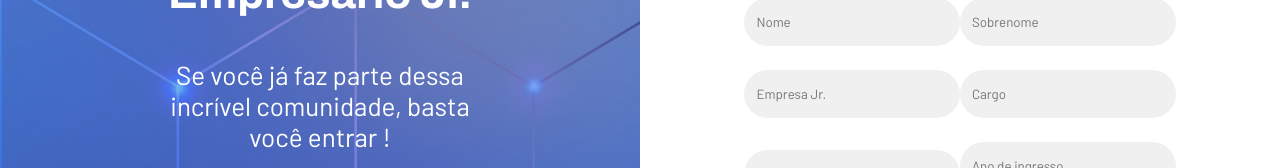
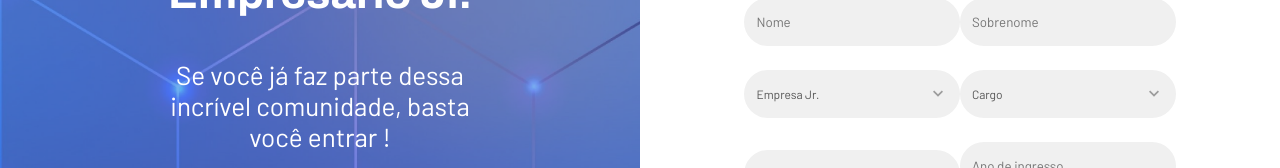
Before and after one commit to jaymeco/-TYPESCRIPT-Whats-Jr---React-App, a React (Create React App) app: page / in a window 1280 px wide. Both pictures are taken after a click on the button "Cadastrar". Shown: the part 313-481 px from the top of the page. Built offline with nearby package versions, Linux system fonts and the light colour scheme.

Commit message:
Adiciona componente de select

```diff
--- a/src/pages/App/Home/components/SignUp/index.tsx
+++ b/src/pages/App/Home/components/SignUp/index.tsx
@@ -11,6 +11,7 @@ import {
 } from './styles';
 import Input from '../../../../components/Inputs';
 import Textarea from '../../../../components/Textarea';
+import Select from '../../../../components/Select';
 
 interface props {
     handleToggleChangeComponent(): void;
@@ -29,8 +30,22 @@ const SignUp: React.FC<props> = ({ handleToggleChangeComponent }) => {
                     <Input type="text" name="last_name" placeholder="Sobrenome" />
                 </InputContainer>
                 <InputContainer>
-                    <Input type="text" name="jr_company" placeholder="Empresa Jr." />
-                    <Input type="text" name="office" placeholder="Cargo" />
+                    <Select
+                        placeholder="Empresa Jr."
+                        name="company"
+                        optionsCompany={[
+                            {id: '123', name: 'Praxis - Empresa Jr.', theme_color: '#ffcf00'}
+                        ]}
+                    />
+                    <Select
+                        placeholder="Cargo"
+                        name="office"
+                        options={[
+                            'Diretor Presidente',
+                            'Projetista',
+                            'Gerente Executivo'
+                        ]}
+                    />
                 </InputContainer>
                 <InputContainer>
                     <Input type="text" name="core" placeholder="Núcleo" />
--- /dev/null
+++ b/src/pages/components/Select/index.tsx
@@ -0,0 +1,80 @@
+import React,{ useEffect, useState } from 'react';
+import { SelectContent, SelectComponent, SelectContainer, SelectArrow, OptionItem } from './styles';
+interface Company{
+    id: string;
+    name: string;
+    theme_color: string;
+    description?:string;
+}
+
+interface SelectProps{
+    options?: string[];
+    optionsCompany?: Company[];
+    name: string;
+    placeholder: string;
+}
+
+const Select: React.FC<SelectProps> = ({ options, optionsCompany, name, placeholder }) => {
+    const [value, setValue] = useState(placeholder);
+    const [showOptions, setShowOptions] = useState(false);
+
+    useEffect(()=>{
+        const select = document.getElementById(name);
+        window.addEventListener('click', (event)=>{
+            if(event.target !== select){
+                setShowOptions(false);
+            }
+            // console.log(event.target);
+        })
+    }, [])
+
+    function handleToggleOptions(){
+        setShowOptions(!showOptions);
+    }
+
+    function handleChangeValue(text: string){
+        setValue(text)
+    }
+
+    function handleChangeCompanyValue(text: string, id: string){
+        setValue(text)
+    }
+    return (
+        <SelectContent>
+            <SelectContainer shown={showOptions}>
+                <SelectComponent id={name} onClick={handleToggleOptions}>
+                    <div className="default-option">
+                        <p>{ value }</p>
+                    </div>
+                    <SelectArrow shown={showOptions} color="#9D9D9D" size={20}/>
+                </SelectComponent>
+                <div className="option-container">
+                    <ul className="options">
+                        {options &&
+                            options.map((option, index) =>{
+                                return(
+                                    <OptionItem key={index} onClick={()=>handleChangeValue(option)}>
+                                        <p>{ option }</p>
+                                    </OptionItem>
+                                );
+                            })
+                        }
+                        {
+                            optionsCompany &&
+                            optionsCompany.map(option=>{
+                                return(
+                                    <OptionItem theme_color={option.theme_color} key={option.id} onClick={()=>handleChangeCompanyValue(option.name, option.id)}>
+                                        <p>{ option.name }</p>
+                                    </OptionItem>
+                                )
+                            })
+                        }
+                    </ul>
+
+                </div>
+            </SelectContainer>
+        </SelectContent>
+    );
+}
+
+export default Select;
--- /dev/null
+++ b/src/pages/components/Select/styles.ts
@@ -0,0 +1,127 @@
+import styled from 'styled-components';
+import { MdKeyboardArrowDown } from 'react-icons/md';
+interface Props {
+    shown?: boolean;
+    theme_color?: string;
+}
+
+
+export const SelectContent = styled.div`
+    width: 100%;
+    display: flex;
+    flex-direction: column;
+    justify-content: center;
+    align-items: center;
+
+    @media(min-width: 700px){
+        width: 100%;
+
+    }
+
+    >select {
+        width: 100%;
+        height: 7vh;
+        border: none;
+        outline: none;
+        background: var(--background-primary);
+        border-radius: 50px;
+        padding: 1.2rem;
+        color: var(--text-base-primary);
+    }
+    >select > option{
+        padding: 5.2rem;
+        background: var(--background-primary);
+    }
+    >select > option:hover{
+        background-color: var(--color-primary);
+    }
+`;
+export const SelectComponent = styled.div`
+    width: 100%;
+    height: 6vh;
+    border: none;
+    outline: none;
+    background: var(--background-primary);
+    border-radius: 50px;
+    padding: 1.2rem;
+    color: var(--text-base-primary);
+    display: flex;
+    flex-direction: row;
+    justify-content: space-between;
+    align-items: center;
+`;
+
+export const SelectContainer = styled.div<Props>`
+    width: 100%;
+    display: flex;
+    flex-direction: column;
+    justify-content: center;
+    position: relative;
+    display: inline-block;
+    .default-option{
+        >p{
+            font-size: 1.2rem;
+            color: var(--text-base-dark);
+        }
+    }
+
+    .option-container{
+        opacity: ${props => props.shown ? 1 : 0};
+        display: ${props => props.shown ? 'unset' : 'none'};
+        position: absolute;
+        background-color: var(--background-light);
+        border: 1px solid var(--background-primary);
+        border-radius: 10px;
+        margin-top: 1.2rem;
+        width: 100%;
+        z-index: 6;
+        padding: 1rem 0;
+        transition: opacity .3s;
+        transition: display .3s;
+        .options{
+            list-style: none;
+        }
+
+    }
+`;
+
+export const SelectArrow = styled(MdKeyboardArrowDown) <Props>`
+    transform: ${props => props.shown ? 'rotate(180deg)' : 'rotate(0deg)'} ;
+    transition: transform .3s;
+
+`;
+
+export const OptionItem = styled.li<Props>`
+
+    padding: 1rem 0;
+    display: flex;
+    flex-direction: row;
+    align-items: center;
+    transition: .3s;
+    &:hover{
+        background: rgba(60, 123, 230, 0.2);
+        cursor: pointer;
+    }
+    &::before{
+        opacity: 0;
+        content: '';
+        width: 1vw;
+        height: 5vh;
+        background-color: ${props=>props.theme_color ? props.theme_color: 'var(--color-primary-dark)'};
+        display: inline-block;
+        margin-right: 1.2rem;
+        transition: opacity .3s;
+
+        @media(min-width: 700px){
+            width: 0.1vw;
+        }
+    }
+    &:hover::before{
+        opacity: 1;
+    }
+
+    >p{
+        font-size: 1.2rem;
+        color: var(--color-primary-dark);
+    }
+`;
```
